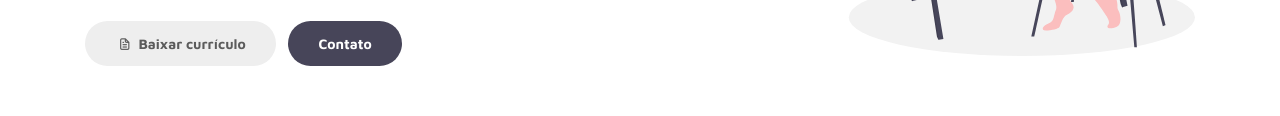
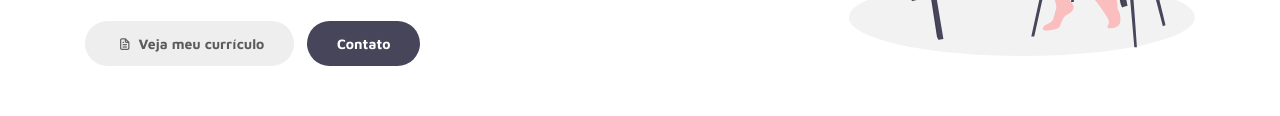
Before and after one commit to AndersonMarques0/AndersonMarques0.github.io, a plain HTML site: page index.html in a window 1280 px wide. Shown: the part 462-578 px from the top of the page. Drawn offline with Linux system fonts and the light colour scheme.

Commit message:
perfil linkedin

```diff
--- a/index.html
+++ b/index.html
@@ -86,7 +86,7 @@ https://www.tooplate.com/view/2115-marvel
                         <p>Sou focado em construir soluções eficientes e robustas, tendo profundo conhecimentos de lógica de programação, orientação a objetos e estrutura de dados.</p>
 
                         <div class="custom-btn-group mt-4">
-                          <a href="#" class="btn mr-lg-2 custom-btn"><i class='uil uil-file-alt'></i> Baixar currículo</a>
+                          <a href="https://www.linkedin.com/in/anderson-sm/" class="btn mr-lg-2 custom-btn" target="_blank"><i class='uil uil-file-alt'></i> Veja meu currículo</a>
                           <a href="#contact" class="btn custom-btn custom-btn-bg custom-btn-link">Contato</a>
                         </div>
                     </div>
@@ -231,7 +231,6 @@ https://www.tooplate.com/view/2115-marvel
                <div class="row">
 
                     <div class="col-lg-12 col-12">
-                        <p class="copyright-text text-center">Copyright &copy; 2019 Company Name . All rights reserved</p>
                         <p class="copyright-text text-center">Designed by <a rel="nofollow" href="https://www.facebook.com/tooplate">Tooplate</a></p>
                     </div>
 
```
